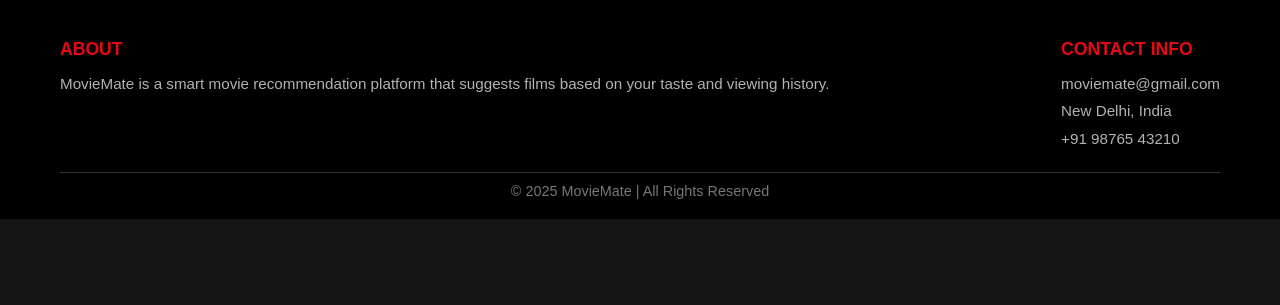
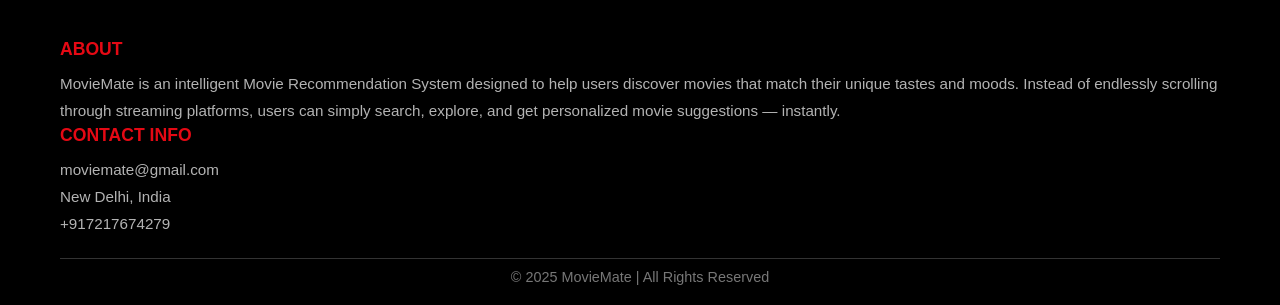
Before and after one commit to payalbainsla/Movie-Recommendation-System, a plain HTML site: page frontend/index.html in a window 1280 px wide. Shown: the part 803-1108 px from the top of the page. Before the commit the page ends 1022 px from the top, so only its background shows below. Drawn offline with Linux system fonts and the light colour scheme.

Commit message:
About section changed

```diff
--- a/frontend/index.html
+++ b/frontend/index.html
@@ -38,13 +38,13 @@
         <div class="footer-container">
             <div class="footer-section about">
                 <h3>ABOUT</h3>
-                <p>MovieMate is a smart movie recommendation platform that suggests films based on your taste and viewing history.</p>
+                <p>MovieMate is an intelligent Movie Recommendation System designed to help users discover movies that match their unique tastes and moods. Instead of endlessly scrolling through streaming platforms, users can simply search, explore, and get personalized movie suggestions — instantly.</p>
             </div>
             <div class="footer-section contact">
                 <h3>CONTACT INFO</h3>
                 <p>moviemate@gmail.com</p>
                 <p>New Delhi, India</p>
-                <p>+91 98765 43210</p>
+                <p>+917217674279</p>
             </div>
         </div>
         <div class="footer-bottom">
```
